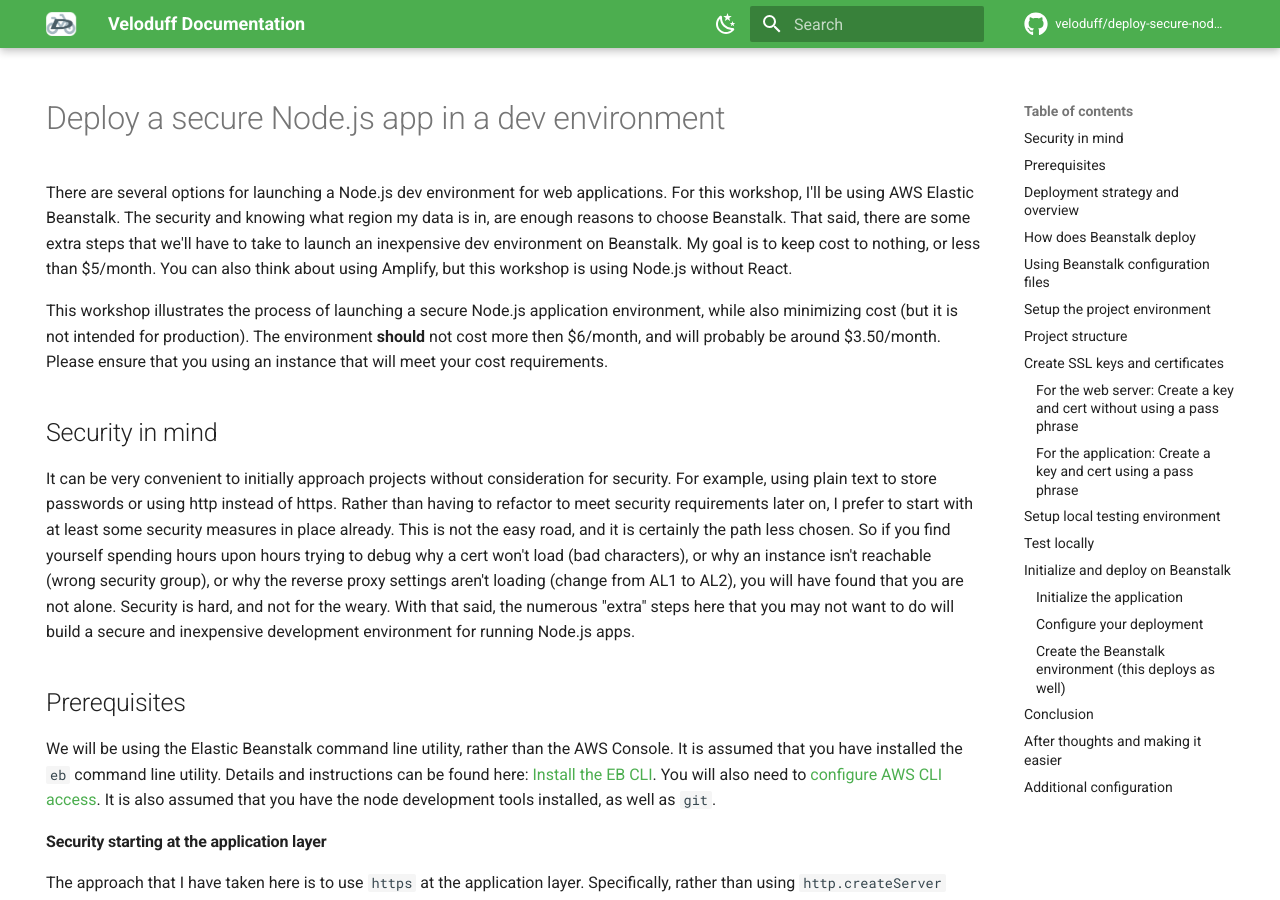
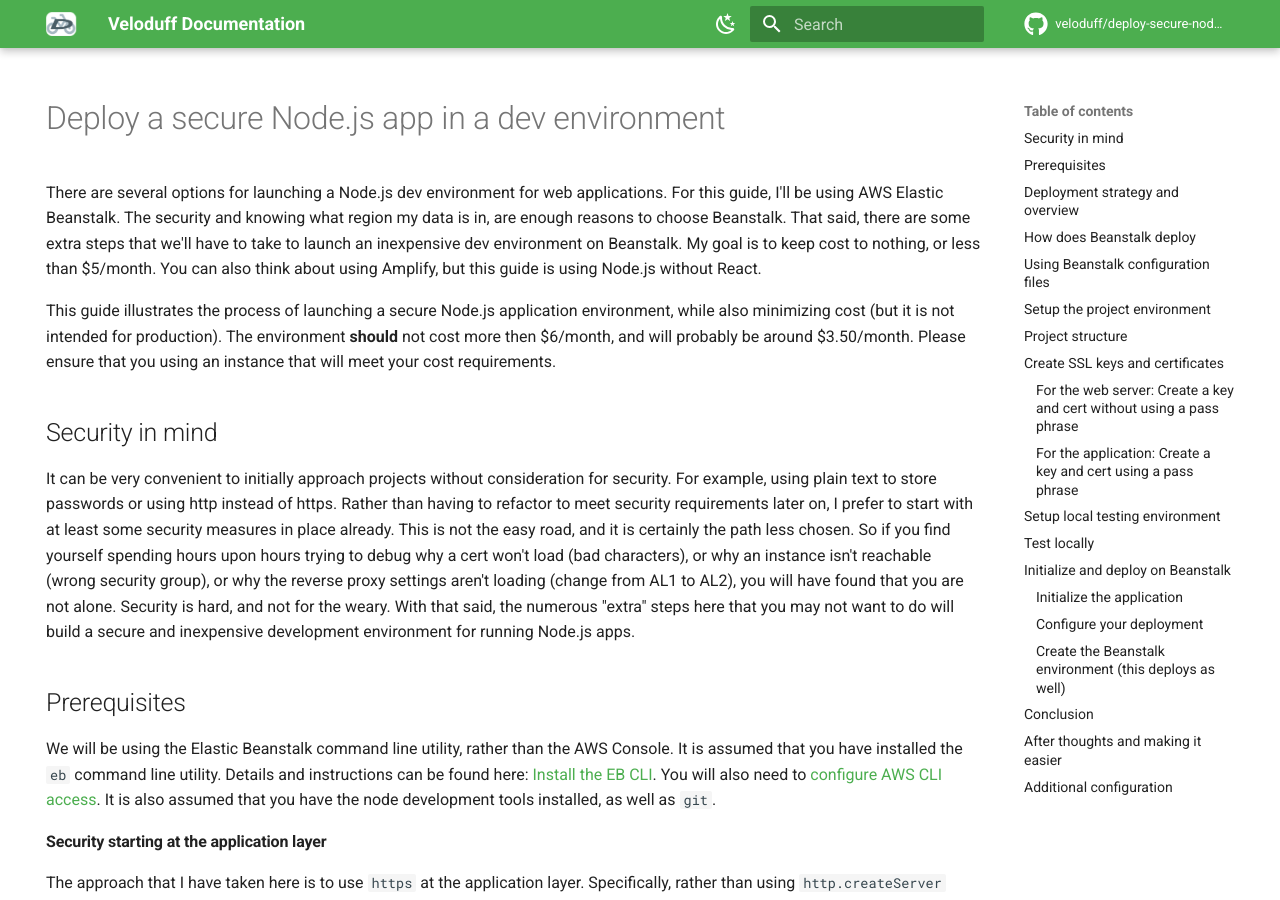
Before and after one commit to veloduff/deploy-secure-nodejs-env, an MkDocs documentation site: the page built from docs/index.md, in a window 1280 px wide and 900 px high. Built offline with MkDocs 1.6.1 and Material for MkDocs 9.7.7, drawn with Linux system fonts in a browser that asks for light colours; comment, search, counter and statistics services are not loaded.

```diff
--- a/docs/index.md
+++ b/docs/index.md
@@ -6,9 +6,9 @@ hide:
 
 # Deploy a secure Node.js app in a dev environment
 
-There are several options for launching a Node.js dev environment for web applications. For this workshop, I'll be using AWS Elastic Beanstalk. The security and knowing what region my data is in, are enough reasons to choose Beanstalk. That said, there are some extra steps that we'll have to take to launch an inexpensive dev environment on Beanstalk. My goal is to keep cost to nothing, or less than $5/month. You can also think about using Amplify, but this workshop is using Node.js without React.
+There are several options for launching a Node.js dev environment for web applications. For this guide, I'll be using AWS Elastic Beanstalk. The security and knowing what region my data is in, are enough reasons to choose Beanstalk. That said, there are some extra steps that we'll have to take to launch an inexpensive dev environment on Beanstalk. My goal is to keep cost to nothing, or less than $5/month. You can also think about using Amplify, but this guide is using Node.js without React.
 
-This workshop illustrates the process of launching a secure Node.js application environment, while also minimizing cost (but it is not intended for production). The environment **should** not cost more then $6/month, and will probably be around $3.50/month. Please ensure that you using an instance that will meet your cost requirements.
+This guide illustrates the process of launching a secure Node.js application environment, while also minimizing cost (but it is not intended for production). The environment **should** not cost more then $6/month, and will probably be around $3.50/month. Please ensure that you using an instance that will meet your cost requirements.
 
 ## Security in mind
 
```
Also changed, not shown: README.md (+2 -2 lines).
